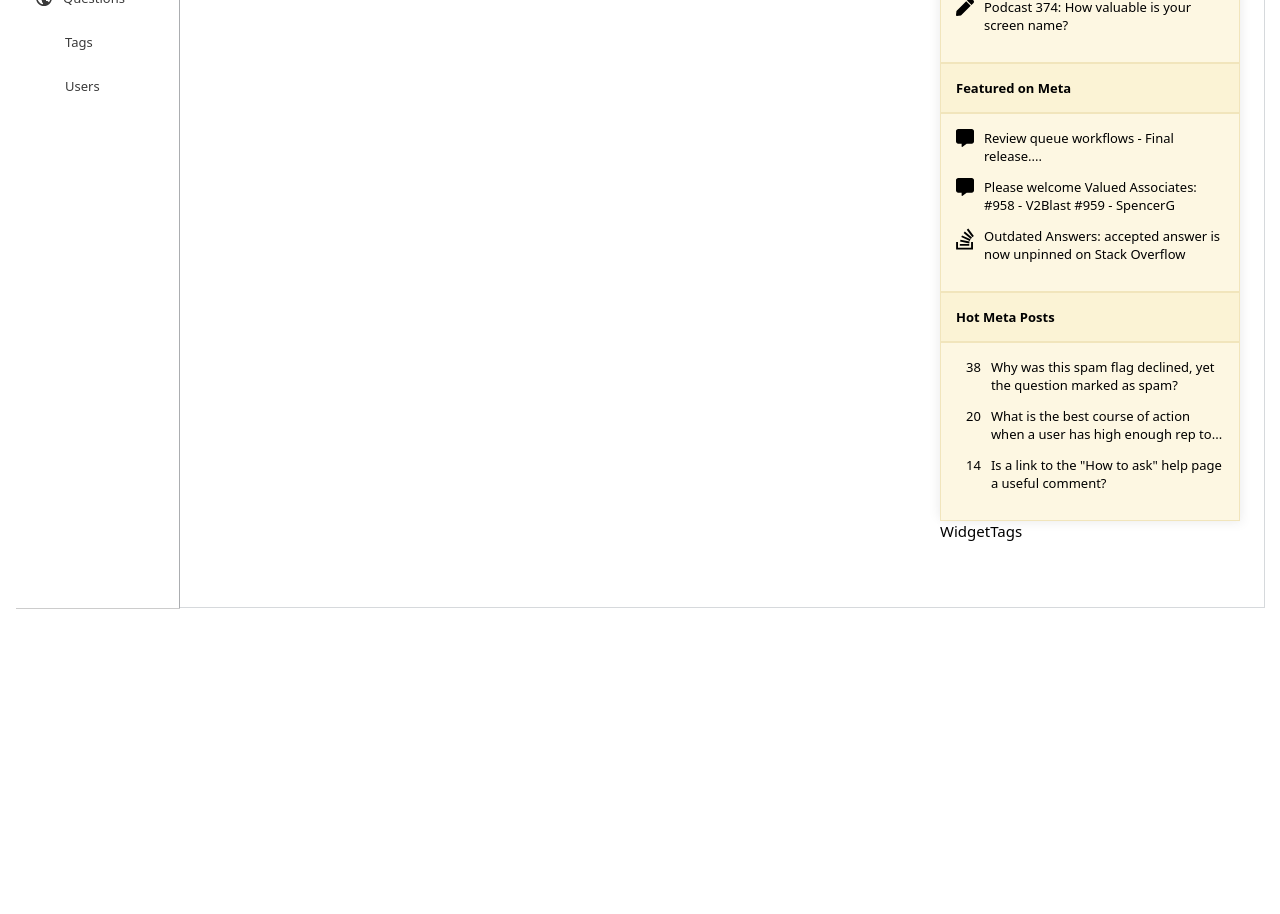
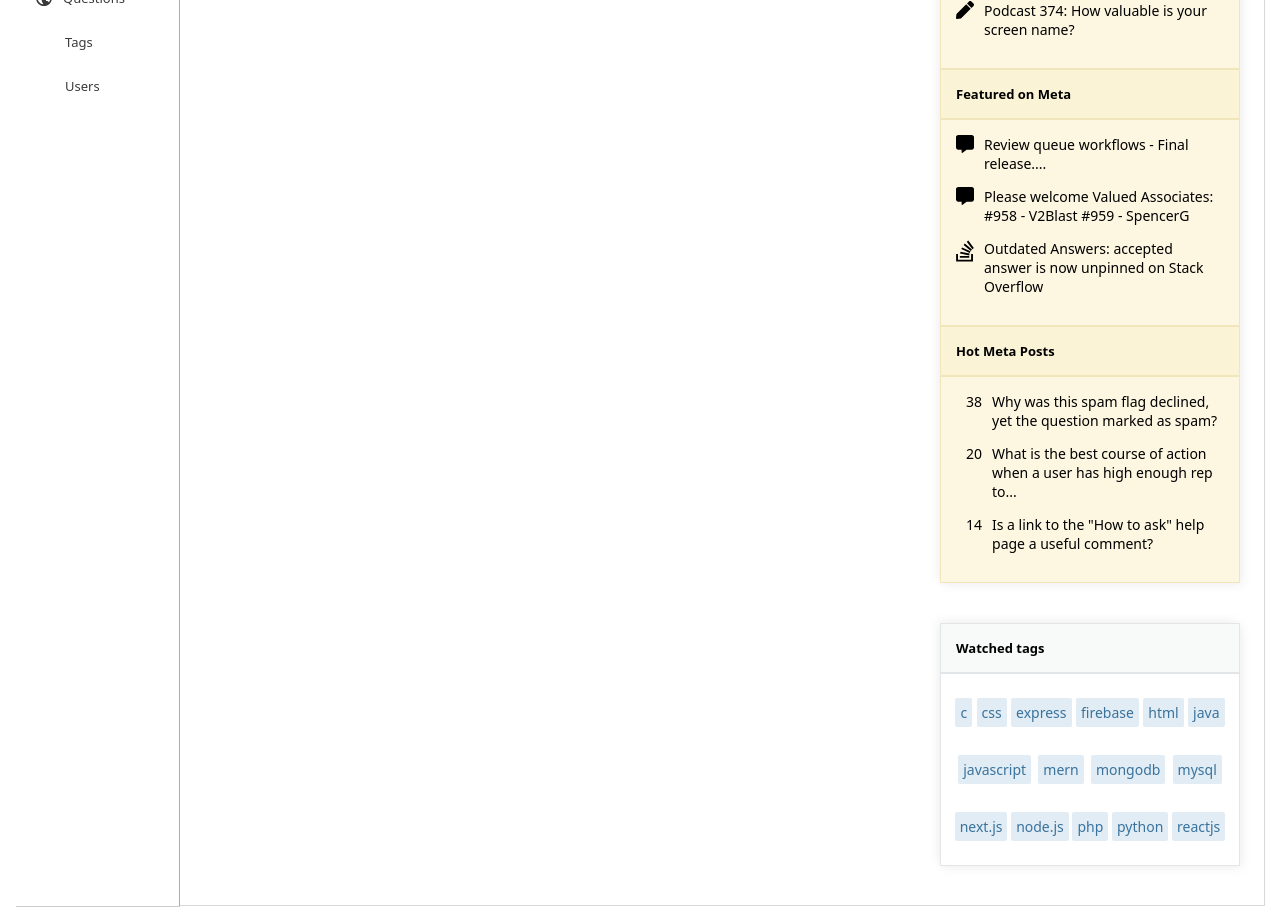
Before and after one commit to rakshan-kumr/Stack-Overflow-Clone, a React (Create React App) app in the folder client/: page / in a window 1280 px wide. Shown: the part 200-1114 px from the top of the page. Before the commit the page ends 816 px from the top, so only its background shows below. Built offline with nearby package versions, Linux system fonts and the light colour scheme; the HTML template or start-up script is replaced by a standard one.

Commit message:
Left and Right Sidebar almost complete

```diff
--- a/client/src/components/RightSidebar/RightSidebar.css
+++ b/client/src/components/RightSidebar/RightSidebar.css
@@ -33,7 +33,7 @@
 .right-sidebar-div-1 .right-sidebar-div-2 p {
   padding-left: 10px;
   margin-top: 0%;
-  font-size: 13px;
+  font-size: 14px;
 }
 
 .widget-tags {
@@ -63,7 +63,7 @@
   background-color: #e1ecf4;
   color: #39739d;
   border-radius: 2px;
-  font-size: 13px;
+  font-size: 14px;
 }
 
 @media screen and (max-width: 1020px) {
--- a/client/src/components/RightSidebar/WidgetTags.jsx
+++ b/client/src/components/RightSidebar/WidgetTags.jsx
@@ -1,7 +1,34 @@
 import React from 'react'
 
 const WidgetTags = () => {
-  return <div>WidgetTags</div>
+  const tags = [
+    'c',
+    'css',
+    'express',
+    'firebase',
+    'html',
+    'java',
+    'javascript',
+    'mern',
+    'mongodb',
+    'mysql',
+    'next.js',
+    'node.js',
+    'php',
+    'python',
+    'reactjs',
+  ]
+
+  return (
+    <div className='widget-tags'>
+      <h4>Watched tags</h4>
+      <div className='widget-tags-div'>
+        {tags.map((tag) => (
+          <p key={tag}>{tag}</p>
+        ))}
+      </div>
+    </div>
+  )
 }
 
 export default WidgetTags
```
